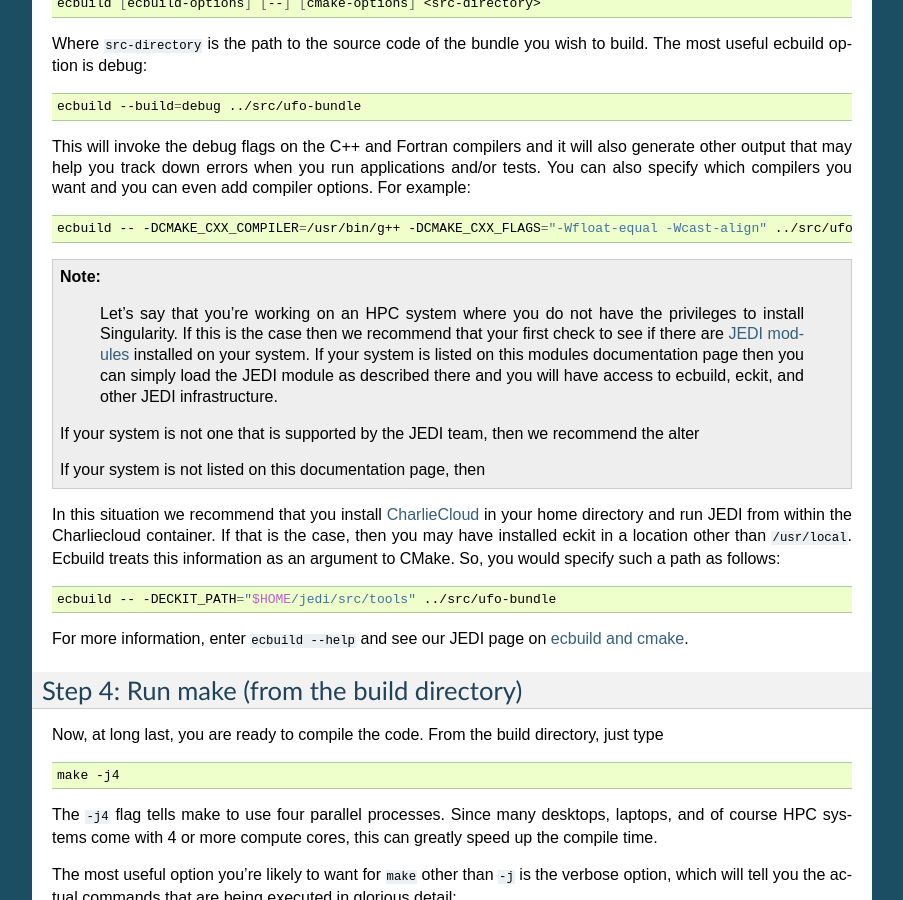
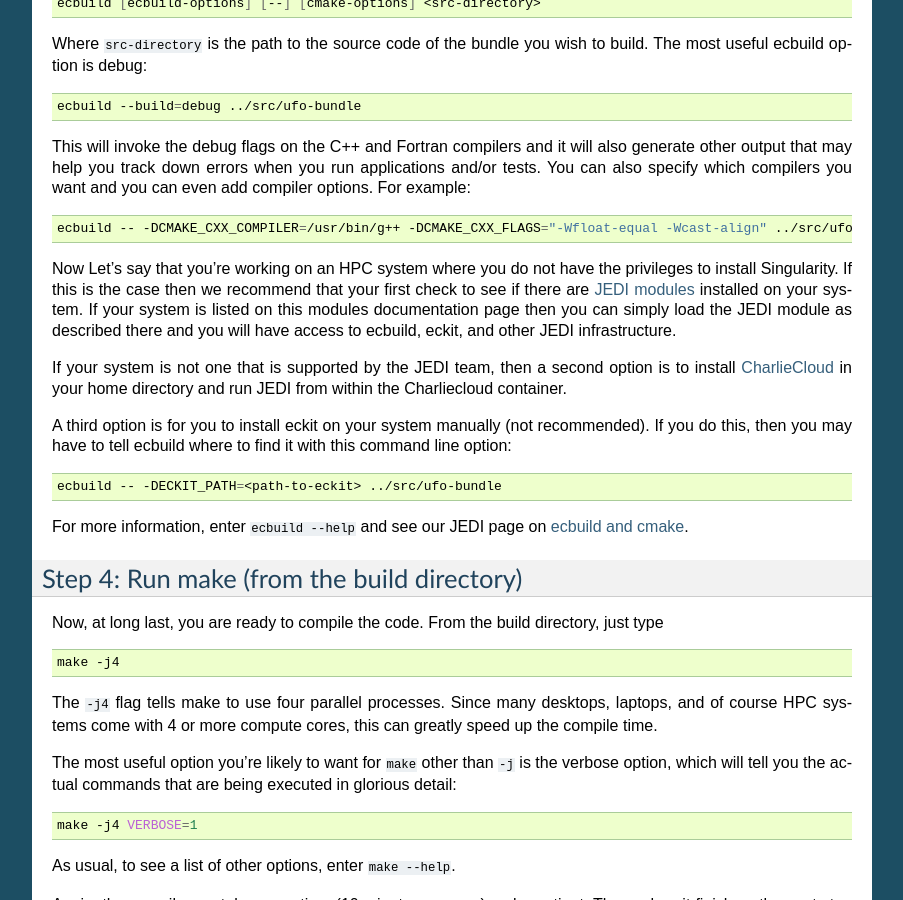
Before and after one commit to JCSDA/jedi-docs, a Sphinx documentation site: the page built from docs/developer/building_and_testing/building_jedi.rst, in a window 1280 px wide and 900 px high, scrolled down 4393 px. Shown: the whole window, without its empty margins (198-1101 px from the left). Built offline with Sphinx 7.4.7, drawn with Linux system fonts in a browser that asks for light colours.

Commit message:
Updated documents to refer to Charliecloud container as well as Singularity container

```diff
--- a/docs/developer/building_and_testing/building_jedi.rst
+++ b/docs/developer/building_and_testing/building_jedi.rst
@@ -194,19 +194,15 @@ This will invoke the debug flags on the C++ and Fortran compilers and it will al
    ecbuild -- -DCMAKE_CXX_COMPILER=/usr/bin/g++ -DCMAKE_CXX_FLAGS="-Wfloat-equal -Wcast-align" ../src/ufo-bundle
 
 
-.. note::
-    Let's say that you're working on an HPC system where you do not have the privileges to install Singularity.  If this is the case then we recommend that your first check to see if there are :doc:`JEDI modules <../jedi_environment/modules>` installed on your system.   If your system is listed on this modules documentation page then you can simply load the JEDI module as described there and you will have access to ecbuild, eckit, and other JEDI infrastructure.
+Now Let's say that you're working on an HPC system where you do not have the privileges to install Singularity.  If this is the case then we recommend that your first check to see if there are :doc:`JEDI modules <../jedi_environment/modules>` installed on your system.   If your system is listed on this modules documentation page then you can simply load the JEDI module as described there and you will have access to ecbuild, eckit, and other JEDI infrastructure.
 
-   If your system is not one that is supported by the JEDI team, then we recommend the alter
+If your system is not one that is supported by the JEDI team, then a second option is to install :doc:`CharlieCloud <../jedi_environment/charliecloud>` in your home directory and run JEDI from within the Charliecloud container.
 
-   If your system is not listed on this documentation page, then
-
-In this situation we recommend that you install :doc:`CharlieCloud <../jedi_environment/charliecloud>` in your home directory and run JEDI from within the Charliecloud container.
-If that is the case, then you may have installed eckit in a location other than :code:`/usr/local`.  Ecbuild treats this information as an argument to CMake.  So, you would specify such a path as follows:
+A third option is for you to install eckit on your system manually (not recommended).  If you do this, then you may have to tell ecbuild where to find it with this command line option:
 
 .. code:: bash
 
-   ecbuild -- -DECKIT_PATH="$HOME/jedi/src/tools" ../src/ufo-bundle
+   ecbuild -- -DECKIT_PATH=<path-to-eckit> ../src/ufo-bundle
 
 For more information, enter :code:`ecbuild --help` and see our JEDI page on :doc:`ecbuild and cmake <../developer_tools/cmake>`.
 
--- a/docs/developer/developer_tools/cmake.rst
+++ b/docs/developer/developer_tools/cmake.rst
@@ -43,7 +43,9 @@ Installing CMake and CTest
 ^^^^^^^^^^^^^^^^^^^^^^^^^^
 
 This step is only necessary if you are working outside the
-:ref:`Singularity container <build_env>`.
+JEDI :doc:`Charliecloud <../jedi_environment/charliecloud>`
+or :doc:`Singularity <../jedi_environment/singularity>`
+containers.
 
 For the Mac, use `homebrew <https://brew.sh/>`_ to install CMake.
 
--- a/docs/developer/developer_tools/doxygen.rst
+++ b/docs/developer/developer_tools/doxygen.rst
@@ -205,8 +205,6 @@ Selecting a file from the **File List** will let you see the documentation for t
 
 This is only the beginning - we encourage you to dive in and explore! For futher details on what you find, consult the `Doxygen User Manual <http://www.doxygen.nl/manual/index.html>`_
 
-
-
 .. _wizard:
 
 Doxywizard and Customizing the Doxygen Build
--- a/docs/developer/developer_tools/gitlfs.rst
+++ b/docs/developer/developer_tools/gitlfs.rst
@@ -17,7 +17,7 @@ Installing git-lfs
 
 Git-LFS is a service but it is also an application.  The application is a command-line extension to :code:`git` that enables you to access and use the service.
 
-If you are working from within the :ref:`JEDI Singularity Container <build_env>` then you can skip this section; the git-lfs application is already installed as part of the JEDI environment.
+If you are working from within the JEDI :doc:`Charliecloud <../jedi_environment/charliecloud>` or :doc:`Singularity <../jedi_environment/singularity>` container then you can skip this section; the git-lfs application is already installed as part of the JEDI environment.
 
 If you have a Mac, you can install the git-lfs application outside the container using :doc:`Homebrew <homebrew>`:
 
```
